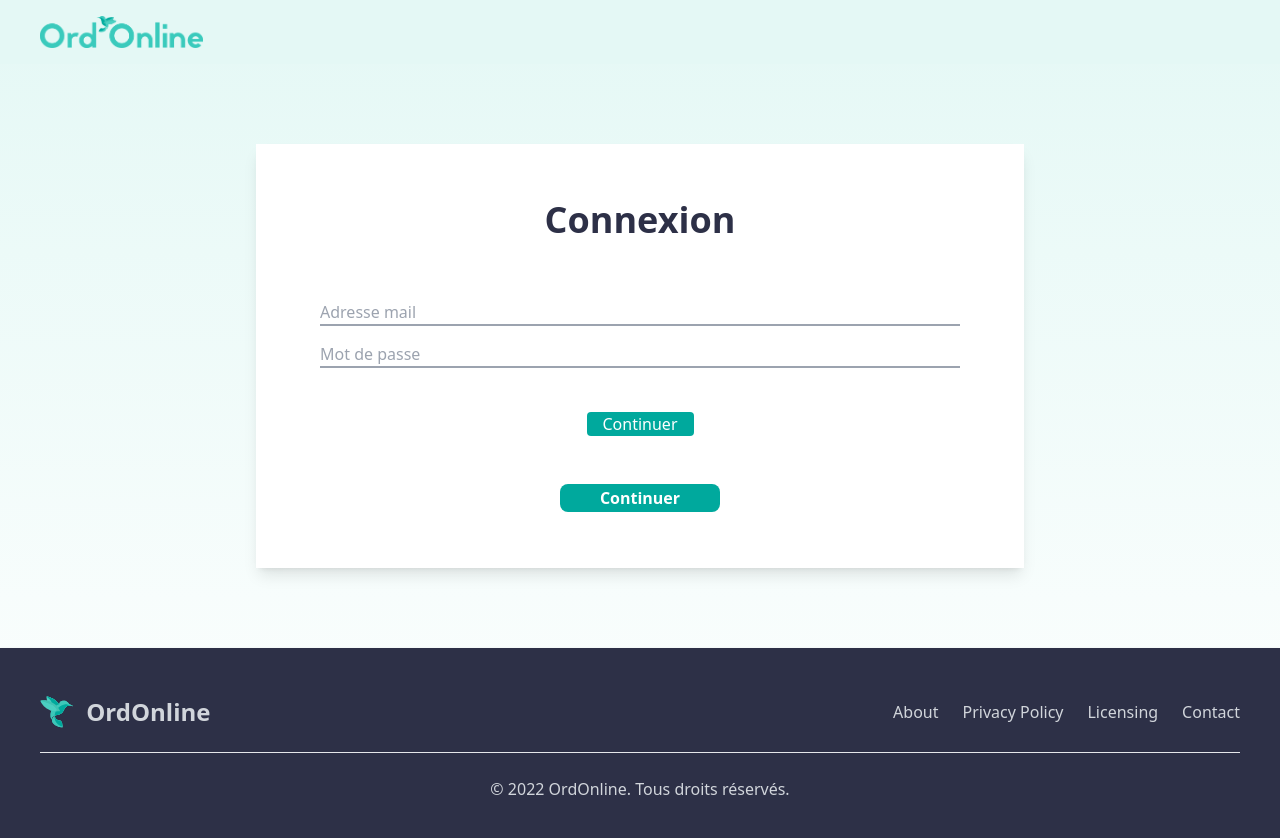
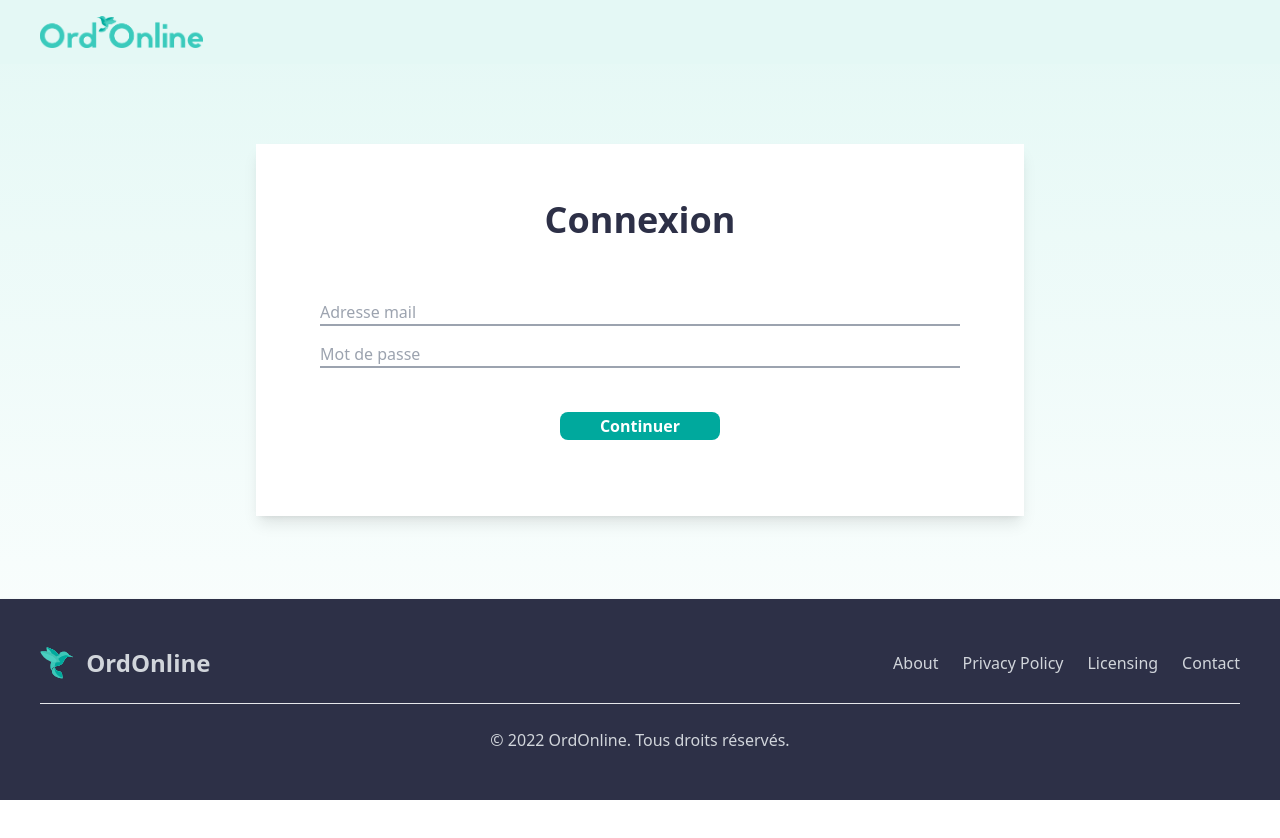
Before and after one commit to AurelDP/OrdOnline, a Vue app in the folder client/: page /signIn in a window 1280 px wide. Shown: the top 838 px of the page. After the commit the page ends 800 px from the top, so only its background shows below. Built offline with nearby package versions, Linux system fonts and the light colour scheme.

Commit message:
[Fix] finish login

```diff
--- a/client/src/components/loginPage/LoginForm.vue
+++ b/client/src/components/loginPage/LoginForm.vue
@@ -22,8 +22,8 @@
       />
       <div class="text-ord-red" v-show="passwordIsNotValid">Le mot de passe doit contenir au moins 8 caractères, une majuscule, une minuscule, un chiffre et un caractère spécial.</div>
     </div>
-    <div class="flex flex-row mt-12 flex-wrap justify-center gap-x-7 gap-y-2">
-      <button class="bg-ord-green-100 hover:bg-ord-green-200 text-white px-4 rounded focus:outline-none focus:shadow-none" type="submit">
+    <div class="ord-whiteboard-buttons">
+      <button class="ord-button ord-button-green hover:ord-button-green-hover transition" type="submit">
         Continuer
       </button>
     </div>
@@ -34,7 +34,7 @@
       @closeModal="closeModalError"
       :icon="'fa-warning'"
       :iconClass="'text-ord-red'"
-      :textModal="'Adresse mail ou mot de passe incorrect.'"
+      :textModal="'Adresse mail ou mot de passe incorrect'"
       :text1="'Ok'"
       :nameEmit1="'closeModal'"
       :class1="'ord-button-red hover:ord-button-red-hover'"
--- a/client/src/components/registerPage/RegisterForm.vue
+++ b/client/src/components/registerPage/RegisterForm.vue
@@ -303,7 +303,7 @@ export default {
   },
   methods: {
     register(e) {
-      fetch(BASE_URL + "users", {
+      fetch(BASE_URL + "users/register", {
         method: "POST",
         headers: {
           "Content-Type": "application/json",
--- a/client/src/views/LoginView.vue
+++ b/client/src/views/LoginView.vue
@@ -7,13 +7,6 @@
           class="md:max-w-150"
       >
         <LoginForm/>
-        <div class="ord-whiteboard-buttons">
-          <Button
-            :class="'ord-button-green hover:ord-button-green-hover'"
-            :text="'Continuer'"
-            :src="'/'"
-          />
-        </div>
       </WhiteBoard>
     </div>
   </AdaptFooterBackground>
```
